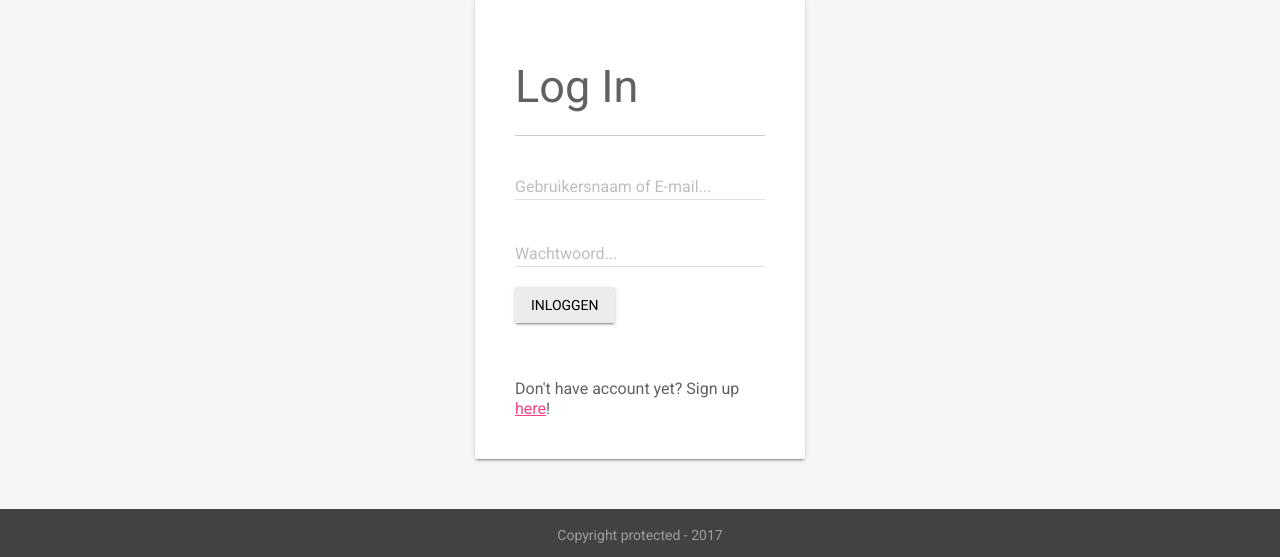
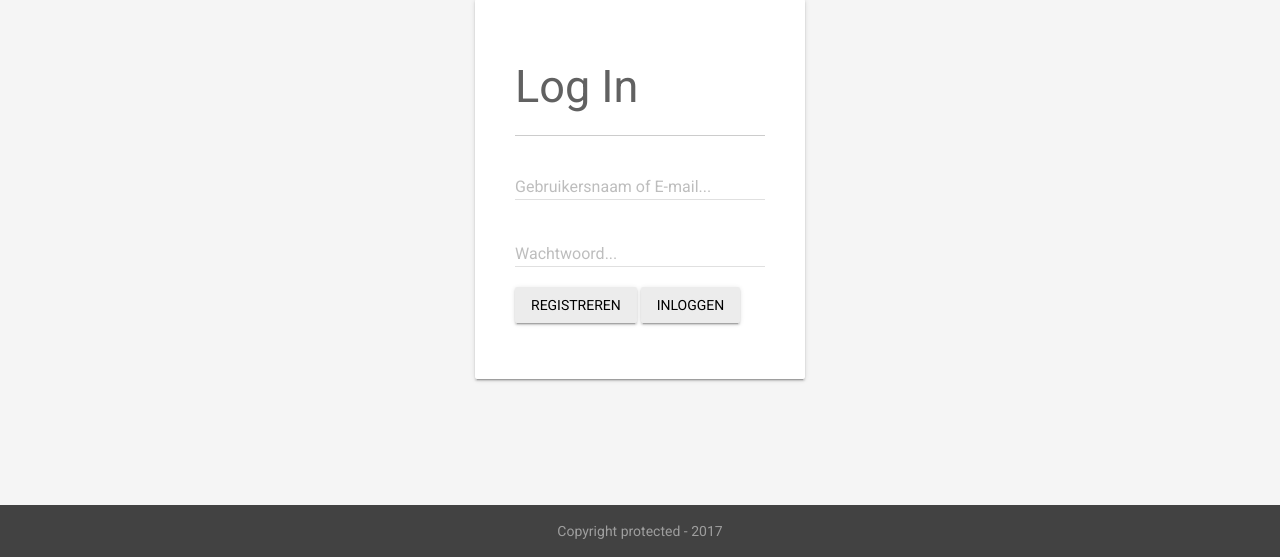
Before and after one commit to MustacheNL/BookOnShelf, a PHP site: page / in a window 1280 px wide. Shown: the part 243-800 px from the top of the page. Run offline with PHP 8.4, Linux system fonts and the light colour scheme.

Commit message:
Cleaned up some trash code

```diff
--- a/index.php
+++ b/index.php
@@ -62,15 +62,13 @@ if(isset($_POST['btn-login'])) {
                                 <input class="mdl-textfield__input" type="password" id="sample1" name="txt_password">
                                 <label class="mdl-textfield__label" for="sample1">Wachtwoord...</label>
                             </div>
-                            <div style="margin: 0 auto">
-                                <button class="mdl-button mdl-js-button mdl-button--raised mdl-button--colored, btn btn-default" type="submit" name="btn-login">
-                                    <i class="glyphicon glyphicon-log-in"></i> Inloggen
+                                <button class="mdl-button mdl-js-button mdl-button--raised mdl-button--colored, btn btn-default" href="register.php" name="btn-register">
+                                    <i class="glyphicon glyphicon-log-in"></i> Registreren
                                 </button>
-                            </div>
+                            <button class="mdl-button mdl-js-button mdl-button--raised mdl-button--colored, btn btn-default" type="submit" name="btn-login">
+                                <i class="glyphicon glyphicon-log-in"></i> Inloggen
+                            </button>
                         </form>
-                        <br>
-                        <br />
-                        <label>Don't have account yet? Sign up <a href="register.php">here</a>!</label>
                     </div>
                 </div>
             </div>
```
